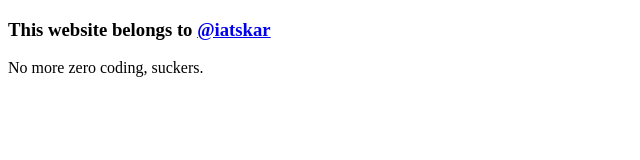
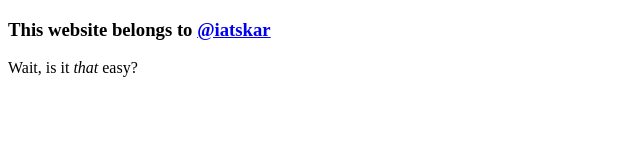
Before and after one commit to iatskar/iatskar.github.io, a plain HTML site: page index.html in a window 1280 px wide. Shown: the full height of the page, 0-640 px from the left. Drawn offline with Linux system fonts and the light colour scheme.

Commit message:
Text changed

```diff
--- a/index.html
+++ b/index.html
@@ -6,6 +6,6 @@
 </head>
 <body>
     <h3>This website belongs to <a href="https://x.com/iatskar">@iatskar</a></h3>
-    <p>No more zero coding, suckers.</p>
+    <p>Wait, is it <i>that</i> easy?</p>
 </body>
 </html>
```
